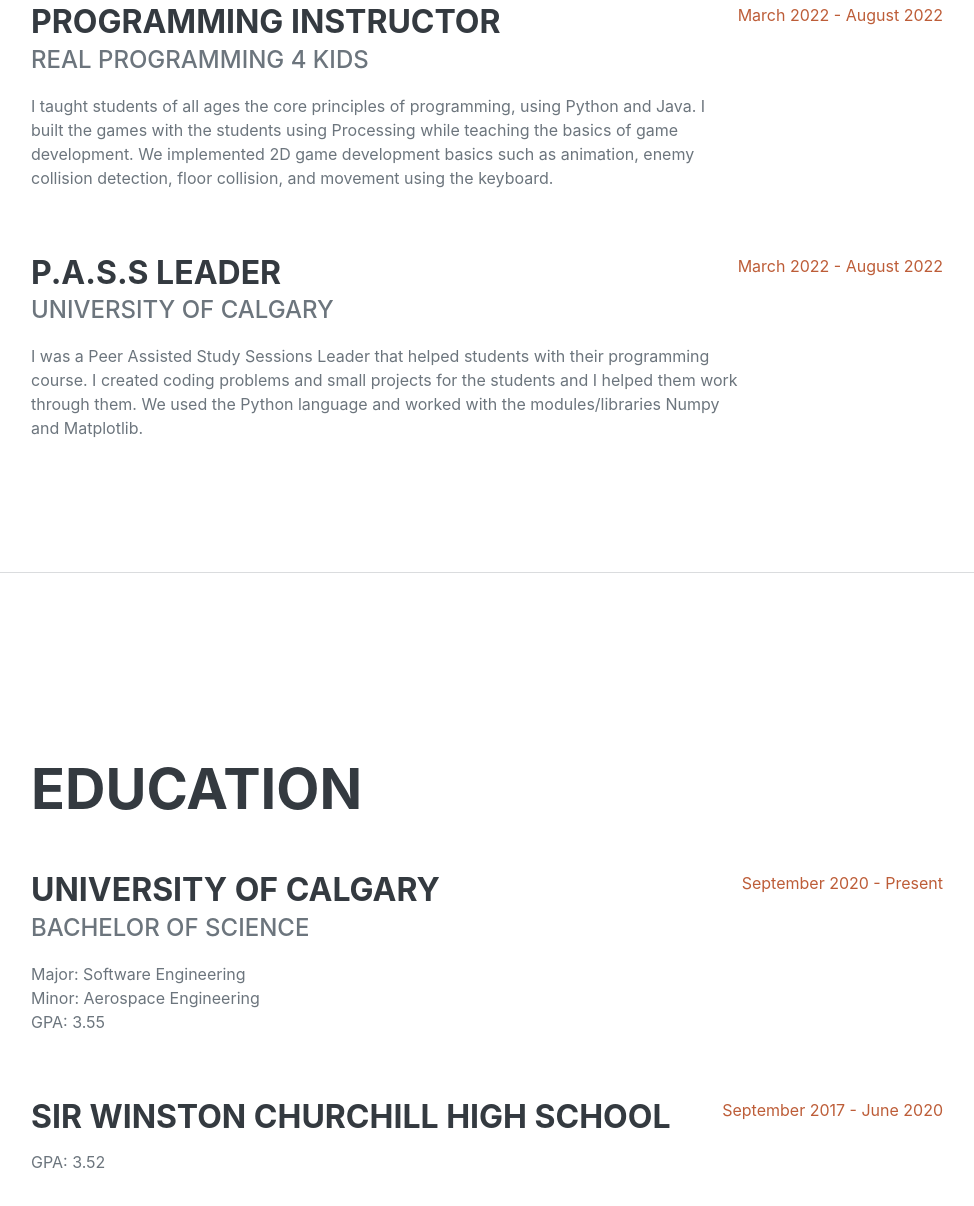
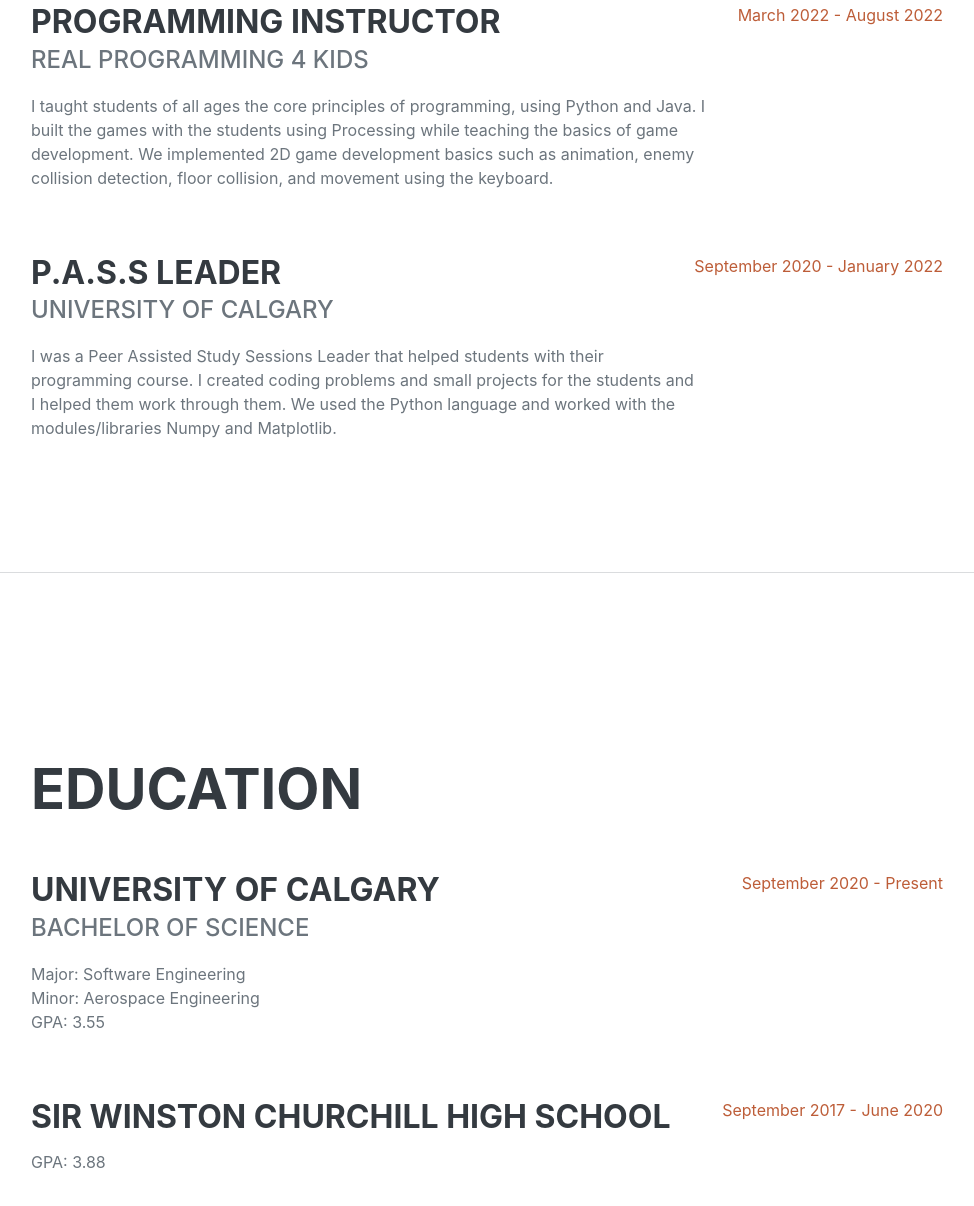
Before and after one commit to javier-capobianco/Personal, a plain HTML site: page index.html in a window 1280 px wide. Shown: the part 1029-2235 px from the top of the page, without its empty margins (289-1263 px from the left). Drawn offline with nearby package versions, Linux system fonts and the light colour scheme; a web font is replaced by a local one.

Commit message:
Update index.html

```diff
--- a/index.html
+++ b/index.html
@@ -107,7 +107,7 @@
             </p>
           </div>
           <div class="flex-shrink-0">
-            <span class="text-primary">March 2022 - August 2022</span>
+            <span class="text-primary">September 2020 - January 2022</span>
           </div>
         </div>
       </div>
@@ -134,7 +134,7 @@
           <div class="flex-grow-1">
             <h3 class="mb-0">Sir Winston Churchill High School</h3>
             <!-- <div class="subheading mb-3">Technology Magnet Program</div> -->
-            <p style="padding-top: 2%">GPA: 3.52</p>
+            <p style="padding-top: 2%">GPA: 3.88</p>
           </div>
           <div class="flex-shrink-0">
             <span class="text-primary">September 2017 - June 2020</span>
```
